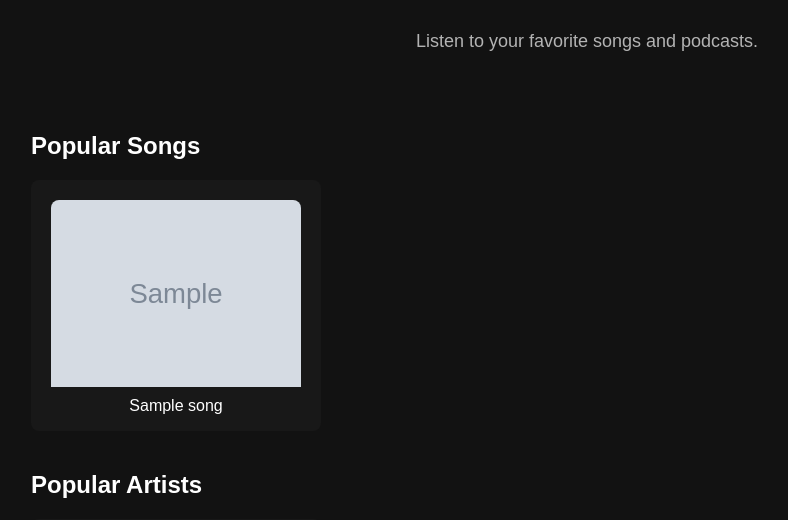
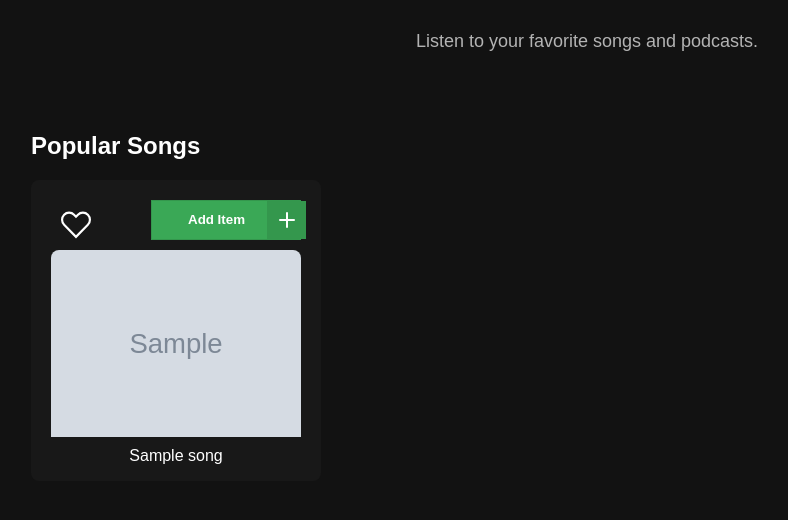
Before and after one commit to tanvir0188/Music-library, a PHP site: page / in a window 1280 px wide. Shown: the part 202-722 px from the top of the page, without its empty margins (53-841 px from the left). Run offline with PHP 8.4, Linux system fonts and the light colour scheme; tables that the repository leaves empty hold one stand-in row (values such as "Sample post"); grey boxes marked "Sample" are stand-in pictures.

Commit message:
add button, and favorite button added

```diff
--- a/users/css/indexStyle.css
+++ b/users/css/indexStyle.css
@@ -298,3 +298,117 @@ audio::-moz-media-controls-enclosure {
     background-color: #333;
     color: #fff;
 }
+
+.btn {
+    display: flex;
+    align-items: center;
+    justify-content: center;
+    width: 50px;
+    height: 50px;
+    border-radius: 10px;
+    border: none;
+    background-color: transparent;
+    position: relative;
+  }
+
+  .btn::after {
+    content: 'add to favorite';
+    width: auto;
+    height: auto;
+    position: absolute;
+    font-size: 15px;
+    color: #00848a;
+    font-family: 'Lucida Sans', 'Lucida Sans Regular', 'Lucida Grande', 'Lucida Sans Unicode', Geneva, Verdana, sans-serif;
+    opacity: 0;
+    visibility: hidden;
+    transition: .2s linear;
+    top: 115%;
+  }
+
+  .icon {
+    width: 30px;
+    height: 30px;
+    transition: .2s linear;
+  }
+
+  .icon path {
+    fill: white;
+    transition: .2s linear;
+  }
+
+  .btn:hover > .icon {
+    transform: scale(1.2);
+  }
+
+  .btn:hover > .icon path {
+    fill: #00848a;
+  }
+
+  .btn:hover::after {
+    visibility: visible;
+    opacity: 1;
+    top: 105%;
+  }
+
+  .button {
+    position: relative;
+    width: 150px;
+    height: 40px;
+    cursor: pointer;
+    display: flex;
+    align-items: center;
+    border: 1px solid #34974d;
+    background-color: #3aa856;
+  }
+
+  .button, .button__icon, .button__text {
+    transition: all 0.3s;
+  }
+
+  .button .button__text {
+    transform: translateX(30px);
+    color: #fff;
+    font-weight: 600;
+  }
+
+  .button .button__icon {
+    position: absolute;
+    transform: translateX(109px);
+    height: 100%;
+    width: 39px;
+    background-color: #34974d;
+    display: flex;
+    align-items: center;
+    justify-content: center;
+  }
+
+  .button .svg {
+    width: 30px;
+    stroke: #fff;
+  }
+
+  .button:hover {
+    background: #34974d;
+  }
+
+  .button:hover .button__text {
+    color: transparent;
+  }
+
+  .button:hover .button__icon {
+    width: 148px;
+    transform: translateX(0);
+  }
+
+  .button:active .button__icon {
+    background-color: #2e8644;
+  }
+
+  .button:active {
+    border: 1px solid #2e8644;
+  }
+
+  .favorite-add-to-playlist-button{
+    display: flex;
+    justify-content: space-between;
+  }
--- a/users/index.php
+++ b/users/index.php
@@ -145,6 +145,22 @@ if ($userLoggedIn) {
                 <div class="playlist-container">
                     <?php while ($row = $popularSongs->fetch_assoc()) : ?>
                         <div class="playlist" id="song_<?php echo $row['id']; ?>">
+                            <div class="favorite-add-to-playlist-button">
+                                <button class="btn">
+                                    <svg viewBox="0 0 17.503 15.625" height="20.625" width="20.503" xmlns="http://www.w3.org/2000/svg" class="icon">
+                                        <path transform="translate(0 0)" d="M8.752,15.625h0L1.383,8.162a4.824,4.824,0,0,1,0-6.762,4.679,4.679,0,0,1,6.674,0l.694.7.694-.7a4.678,4.678,0,0,1,6.675,0,4.825,4.825,0,0,1,0,6.762L8.752,15.624ZM4.72,1.25A3.442,3.442,0,0,0,2.277,2.275a3.562,3.562,0,0,0,0,5l6.475,6.556,6.475-6.556a3.563,3.563,0,0,0,0-5A3.443,3.443,0,0,0,12.786,1.25h-.01a3.415,3.415,0,0,0-2.443,1.038L8.752,3.9,7.164,2.275A3.442,3.442,0,0,0,4.72,1.25Z" id="Fill"></path>
+                                    </svg>
+                                </button>
+
+                                <button type="button" class="button">
+                                    <span class="button__text">Add Item</span>
+                                    <span class="button__icon"><svg xmlns="http://www.w3.org/2000/svg" width="24" viewBox="0 0 24 24" stroke-width="2" stroke-linejoin="round" stroke-linecap="round" stroke="currentColor" height="24" fill="none" class="svg">
+                                            <line y2="19" y1="5" x2="12" x1="12"></line>
+                                            <line y2="12" y1="12" x2="19" x1="5"></line>
+                                        </svg></span>
+                                </button>
+                            </div>
+
                             <img src="<?php echo htmlspecialchars($row['img']); ?>" alt="<?php echo htmlspecialchars($row['name']); ?>">
                             <p><?php echo htmlspecialchars($row['name']); ?></p>
                         </div>
@@ -168,7 +184,23 @@ if ($userLoggedIn) {
                     <div class="artist-container">
                         <?php if ($preferences) : ?>
                             <?php foreach ($recommendations as $song) : ?>
+
                                 <div class="artist" id="song_<?php echo $song['id']; ?>">
+                                    <div class="favorite-add-to-playlist-button">
+                                        <button class="btn">
+                                            <svg viewBox="0 0 17.503 15.625" height="20.625" width="20.503" xmlns="http://www.w3.org/2000/svg" class="icon">
+                                                <path transform="translate(0 0)" d="M8.752,15.625h0L1.383,8.162a4.824,4.824,0,0,1,0-6.762,4.679,4.679,0,0,1,6.674,0l.694.7.694-.7a4.678,4.678,0,0,1,6.675,0,4.825,4.825,0,0,1,0,6.762L8.752,15.624ZM4.72,1.25A3.442,3.442,0,0,0,2.277,2.275a3.562,3.562,0,0,0,0,5l6.475,6.556,6.475-6.556a3.563,3.563,0,0,0,0-5A3.443,3.443,0,0,0,12.786,1.25h-.01a3.415,3.415,0,0,0-2.443,1.038L8.752,3.9,7.164,2.275A3.442,3.442,0,0,0,4.72,1.25Z" id="Fill"></path>
+                                            </svg>
+                                        </button>
+
+                                        <button type="button" class="button">
+                                            <span class="button__text">Add Item</span>
+                                            <span class="button__icon"><svg xmlns="http://www.w3.org/2000/svg" width="24" viewBox="0 0 24 24" stroke-width="2" stroke-linejoin="round" stroke-linecap="round" stroke="currentColor" height="24" fill="none" class="svg">
+                                                    <line y2="19" y1="5" x2="12" x1="12"></line>
+                                                    <line y2="12" y1="12" x2="19" x1="5"></line>
+                                                </svg></span>
+                                        </button>
+                                    </div>
                                     <img src="<?php echo htmlspecialchars($song['img']); ?>" alt="<?php echo htmlspecialchars($song['name']); ?>">
                                     <p><?php echo htmlspecialchars($song['name']); ?></p>
                                 </div>
```
Also changed, not shown: database.sql (+19 -0 lines).
